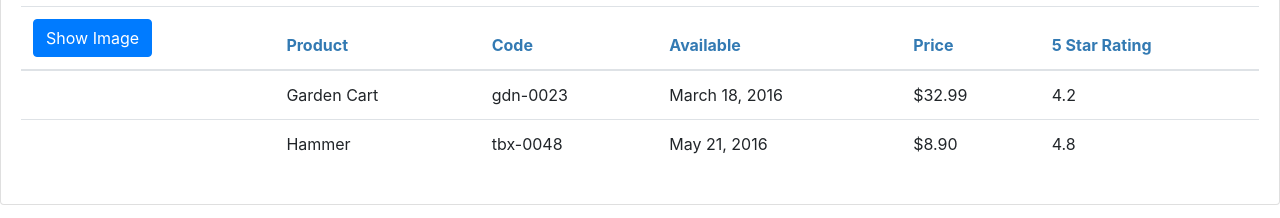
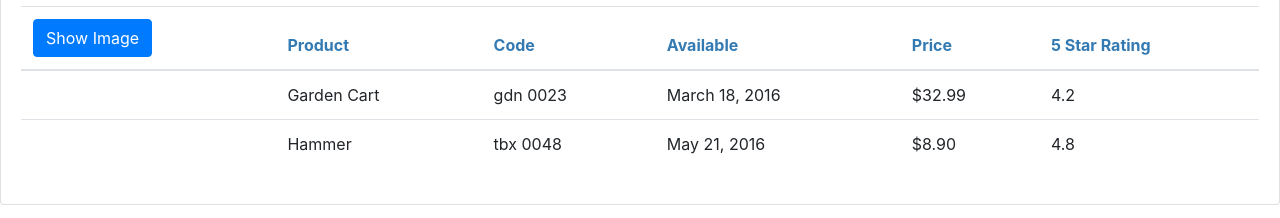
Before and after one commit to RahulKumarParihar/APM, an Angular app: page / in a window 1280 px wide. Shown: the part 202-420 px from the top of the page. Built offline with nearby package versions, Linux system fonts and the light colour scheme.

Commit message:
Adding custom pipe to replace character with space

```diff
--- a/src/app/app.module.ts
+++ b/src/app/app.module.ts
@@ -4,10 +4,11 @@ import { NgModule } from '@angular/core';
 
 import { AppComponent } from './app.component';
 import { ProductListComponent } from './products/product-list.component';
+import { ConvertToSpacePipe } from './shared/convert-to-space.pipe';
 
 @NgModule({
   declarations: [
-    AppComponent, ProductListComponent
+    AppComponent, ProductListComponent, ConvertToSpacePipe
   ],
   imports: [
     BrowserModule, FormsModule
--- a/src/app/products/product-list.component.html
+++ b/src/app/products/product-list.component.html
@@ -44,7 +44,7 @@
               />
             </td>
             <td>{{ product.productName }}</td>
-            <td>{{ product.productCode | lowercase }}</td>
+            <td>{{ product.productCode | lowercase | convertToSpace : '-'}}</td>
             <td>{{ product.releaseDate }}</td>
             <td>{{ product.price | currency:'USD':'symbol':'1.2-2' }}</td>
             <td>{{ product.starRating }}</td>
--- /dev/null
+++ b/src/app/shared/convert-to-space.pipe.ts
@@ -0,0 +1,10 @@
+import { Pipe, PipeTransform } from '@angular/core';
+
+@Pipe({
+  name: 'convertToSpace'
+})
+export class ConvertToSpacePipe implements PipeTransform {
+    transform(value: string, character: string): string {
+        return value.replace(character, ' ');
+    }
+}
```
